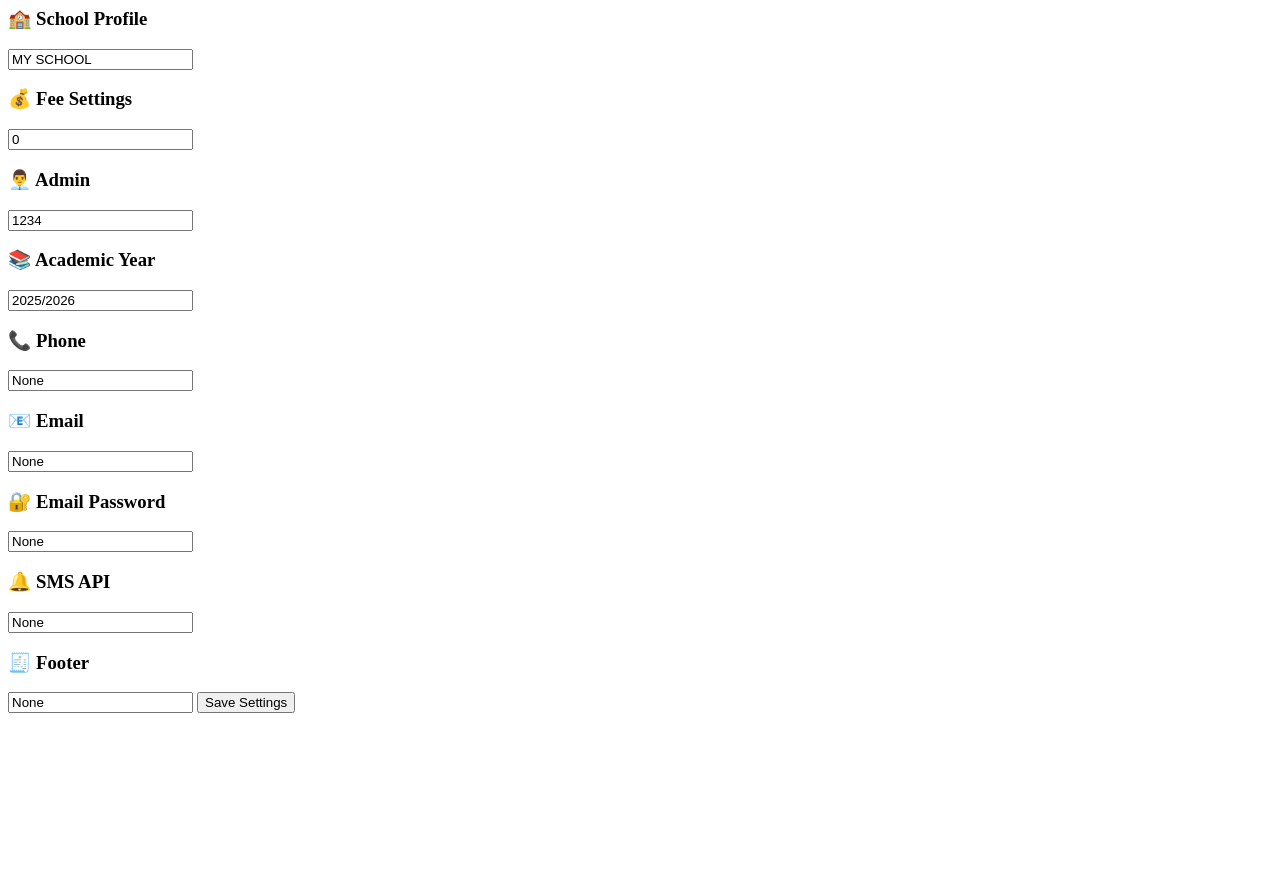
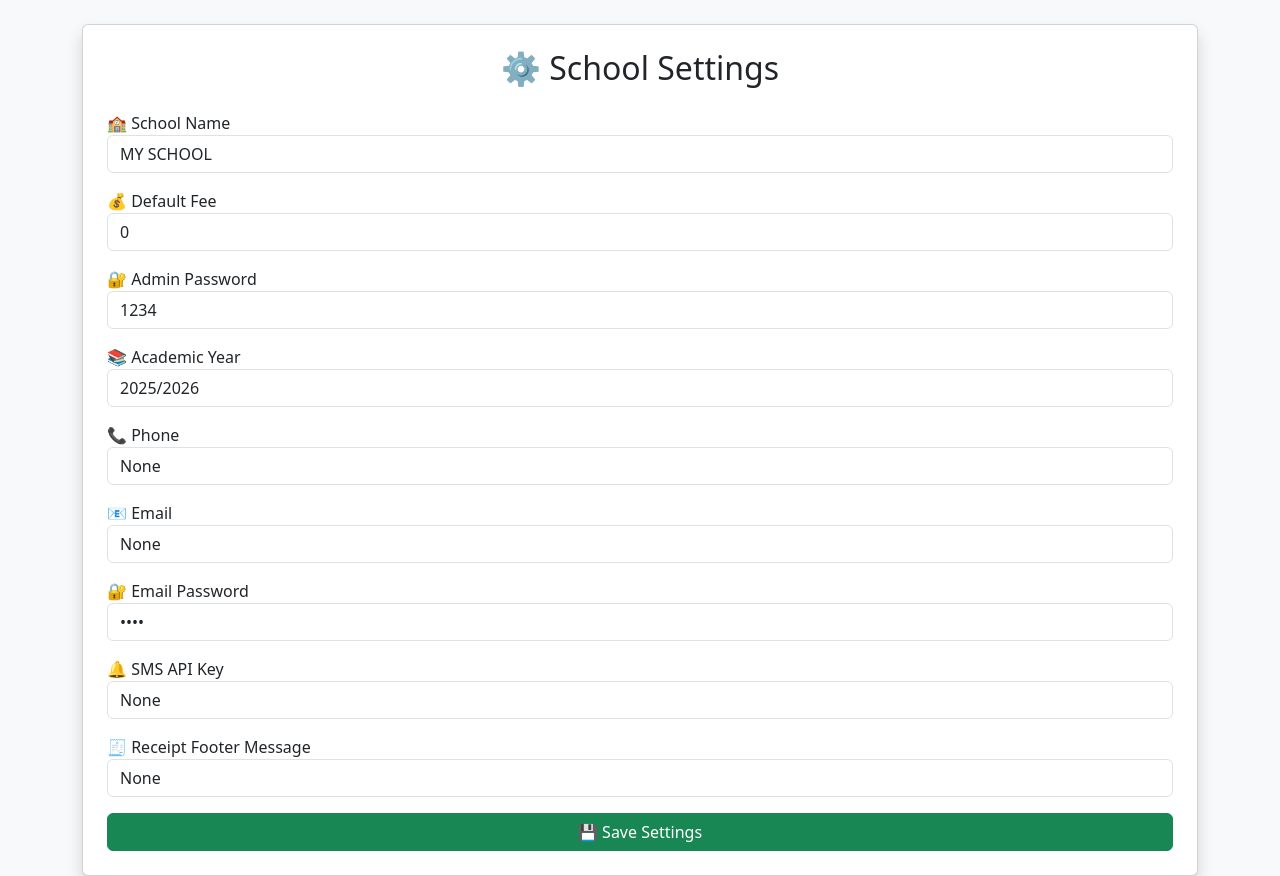
Before and after one commit to we32693269/school-saas, a Flask app: page /settings in a window 1280 px wide. Before the commit the page ends 713 px from the top, so only its background shows below. Run offline with Flask 3, Linux system fonts and the light colour scheme; data comes from the database, SQL or seed files in the repository.

Commit message:
Update settings.html

```diff
--- a/templates/settings.html
+++ b/templates/settings.html
@@ -1,32 +1,93 @@
-<form method="POST">
+<!DOCTYPE html>
+<html>
+<head>
+    <title>Settings</title>
+    <link href="https://cdn.jsdelivr.net/npm/bootstrap@5.3.0/dist/css/bootstrap.min.css" rel="stylesheet">
+</head>
 
-<h3>🏫 School Profile</h3>
-<input name="school_name" value="{{ settings[1] }}" class="form-control">
+<body class="bg-light">
 
-<h3>💰 Fee Settings</h3>
-<input name="default_fee" value="{{ settings[3] }}" class="form-control">
+<div class="container mt-4">
 
-<h3>👨‍💼 Admin</h3>
-<input name="admin_password" value="{{ settings[4] }}" class="form-control">
+    <div class="card shadow p-4">
 
-<h3>📚 Academic Year</h3>
-<input name="academic_year" value="{{ settings[5] }}" class="form-control">
+        <h2 class="text-center mb-4">⚙️ School Settings</h2>
 
-<h3>📞 Phone</h3>
-<input name="phone" value="{{ settings[6] }}" class="form-control">
+        <form method="POST">
 
-<h3>📧 Email</h3>
-<input name="email" value="{{ settings[7] }}" class="form-control">
+            <!-- 🏫 School Name -->
+            <div class="mb-3">
+                <label>🏫 School Name</label>
+                <input type="text" name="school_name" class="form-control"
+                       value="{{ settings[1] }}">
+            </div>
 
-<h3>🔐 Email Password</h3>
-<input name="email_password" value="{{ settings[8] }}" class="form-control">
+            <!-- 💰 Fee -->
+            <div class="mb-3">
+                <label>💰 Default Fee</label>
+                <input type="number" name="default_fee" class="form-control"
+                       value="{{ settings[3] }}">
+            </div>
 
-<h3>🔔 SMS API</h3>
-<input name="sms_api_key" value="{{ settings[9] }}" class="form-control">
+            <!-- 👨‍💼 Admin Password -->
+            <div class="mb-3">
+                <label>🔐 Admin Password</label>
+                <input type="text" name="admin_password" class="form-control"
+                       value="{{ settings[4] }}">
+            </div>
 
-<h3>🧾 Footer</h3>
-<input name="footer_message" value="{{ settings[10] }}" class="form-control">
+            <!-- 📚 Academic Year -->
+            <div class="mb-3">
+                <label>📚 Academic Year</label>
+                <input type="text" name="academic_year" class="form-control"
+                       value="{{ settings[5] }}">
+            </div>
 
-<button class="btn btn-success mt-3">Save Settings</button>
+            <!-- 📞 Phone -->
+            <div class="mb-3">
+                <label>📞 Phone</label>
+                <input type="text" name="phone" class="form-control"
+                       value="{{ settings[6] }}">
+            </div>
 
-</form>
+            <!-- 📧 Email -->
+            <div class="mb-3">
+                <label>📧 Email</label>
+                <input type="email" name="email" class="form-control"
+                       value="{{ settings[7] }}">
+            </div>
+
+            <!-- 🔐 Email Password -->
+            <div class="mb-3">
+                <label>🔐 Email Password</label>
+                <input type="password" name="email_password" class="form-control"
+                       value="{{ settings[8] }}">
+            </div>
+
+            <!-- 🔔 SMS API -->
+            <div class="mb-3">
+                <label>🔔 SMS API Key</label>
+                <input type="text" name="sms_api_key" class="form-control"
+                       value="{{ settings[9] }}">
+            </div>
+
+            <!-- 🧾 Footer -->
+            <div class="mb-3">
+                <label>🧾 Receipt Footer Message</label>
+                <input type="text" name="footer_message" class="form-control"
+                       value="{{ settings[10] }}">
+            </div>
+
+            <!-- 💾 SAVE BUTTON -->
+            <button type="submit" class="btn btn-success w-100">
+                💾 Save Settings
+            </button>
+
+        </form>
+
+    </div>
+
+</div>
+
+</body>
+</html>
```
